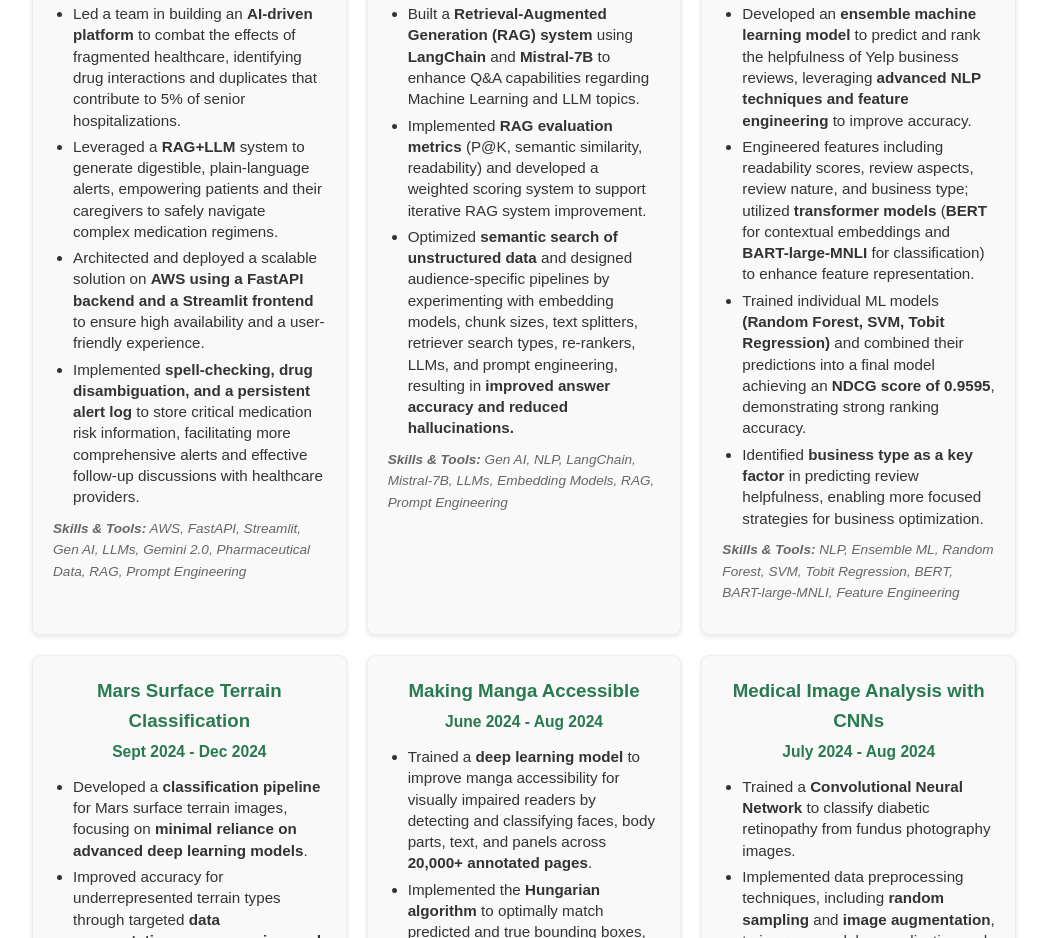
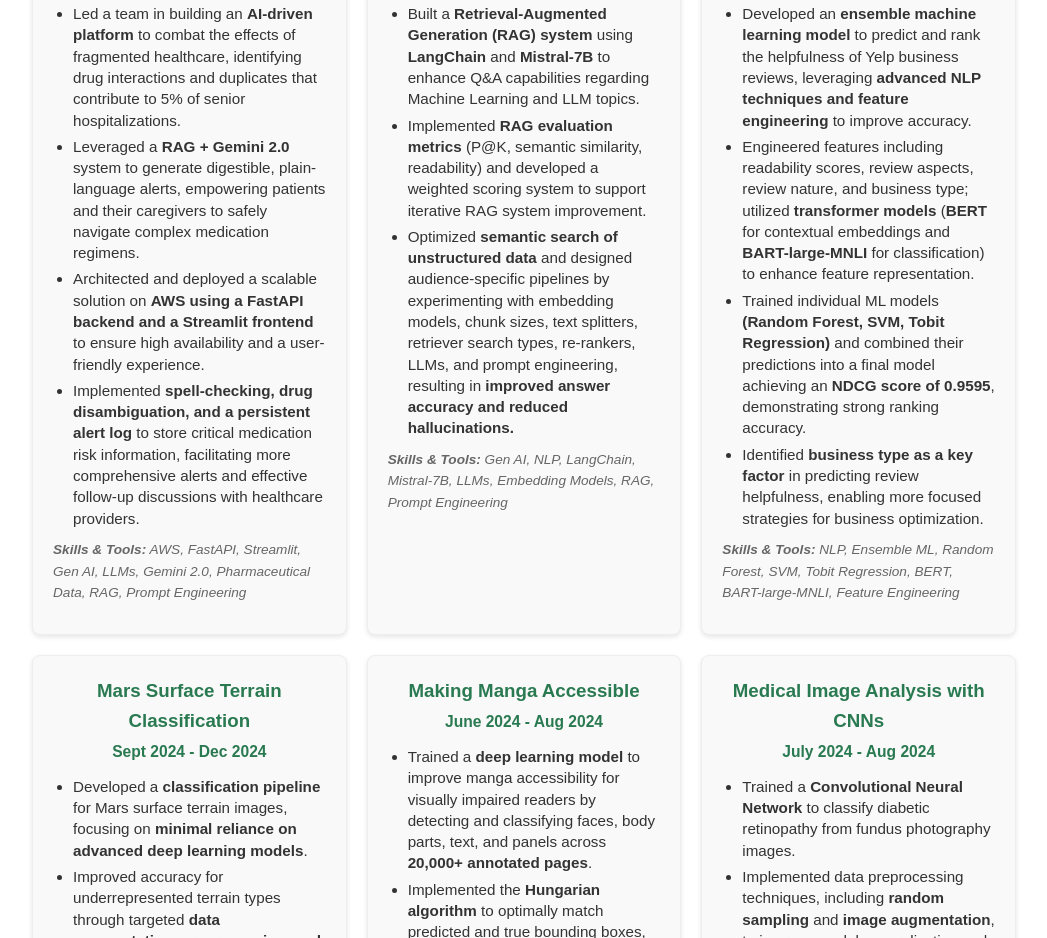
Before and after one commit to kchowp/kchowp.github.io, a plain HTML site: page index.html in a window 1280 px wide. Shown: the part 2614-3552 px from the top of the page, without its empty margins (116-1163 px from the left). Drawn offline with Linux system fonts and the light colour scheme.

Commit message:
Update index.html

```diff
--- a/index.html
+++ b/index.html
@@ -98,7 +98,7 @@
                         <h3>RxRadar: AI-Powered Medication Management<br><small>June 2025 - Aug 2025</small></h3>
                         <ul>
                             <li>Led a team in building an <strong>AI-driven platform</strong> to combat the effects of fragmented healthcare, identifying drug interactions and duplicates that contribute to 5% of senior hospitalizations.</li>
-                            <li>Leveraged a <strong>RAG+LLM</strong> system to generate digestible, plain-language alerts, empowering patients and their caregivers to safely navigate complex medication regimens.</li>
+                            <li>Leveraged a <strong>RAG + Gemini 2.0</strong> system to generate digestible, plain-language alerts, empowering patients and their caregivers to safely navigate complex medication regimens.</li>
                             <li>Architected and deployed a scalable solution on <strong>AWS using a FastAPI backend and a Streamlit frontend</strong> to ensure high availability and a user-friendly experience.</li>
                             <li>Implemented <strong>spell-checking, drug disambiguation, and a persistent alert log</strong> to store critical medication risk information, facilitating more comprehensive alerts and effective follow-up discussions with healthcare providers.</li>
                         </ul>
```
